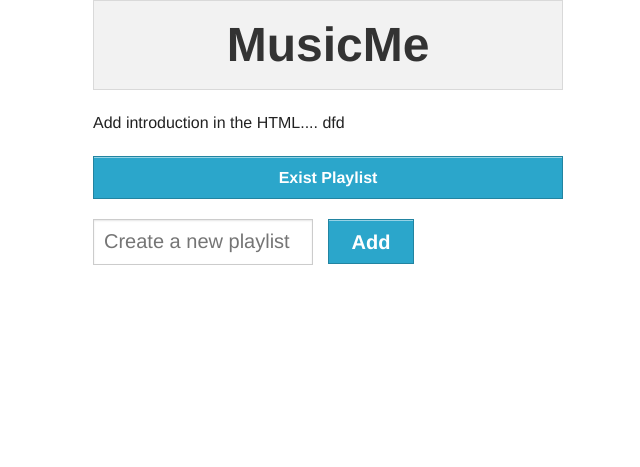
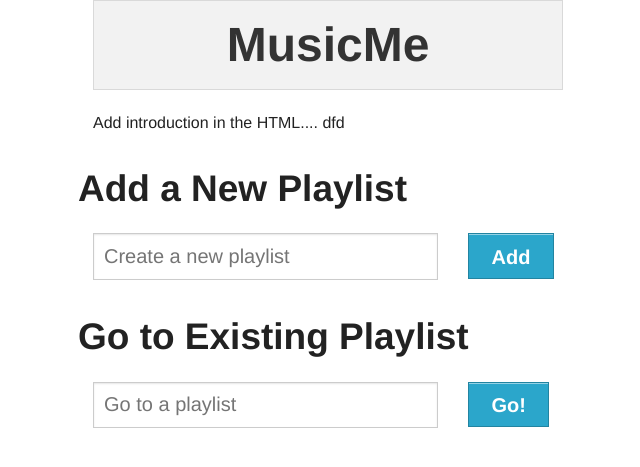
Before and after one commit to vfang/MusicMe, a Django app: page / in a window 1280 px wide. Shown: the top 467 px of the page, without its empty margins (312-952 px from the left). Run offline with Django 3.2, Linux system fonts and the light colour scheme; parts of the project's set-up code (start-up, migrations or seed data) failed here and were passed over; some libraries are stand-ins or nearby versions.

Commit message:
Go to playlist from splash page (using name)

```diff
--- a/playlist/static/playlist/css/musicme.css
+++ b/playlist/static/playlist/css/musicme.css
@@ -74,3 +74,15 @@
 	border-radius: 5px;
 	color: #fff;
 }
+
+#playlistError {
+	padding-bottom: 10px;
+	padding-top: 10px;
+	margin-bottom: 10px;
+	text-align: center;
+	background-color: rgb(198, 15, 19);
+	-webkit-border-radius: 5px;
+	-moz-border-radius: 5px;
+	border-radius: 5px;
+	color: #fff;
+}
--- a/playlist/static/playlist/js/musicme.js
+++ b/playlist/static/playlist/js/musicme.js
@@ -254,10 +254,61 @@ function getCookie(name) {
           });
 
          return false;
+       });
+
+      $('#goToPlaylist').submit(function(e) {
+        console.log($("#goToPlaylists").val());
+        console.log(e);
+        //  $('#addedSongNotif').fadeTo('slow', 1);
+        //  var t = setTimeout(function() {
+        //   $('#addedSongNotif').fadeTo('slow', 0);
+        //   var f = setTimeout(function() {
+        //     $('#addedSongNotif').css("display", "none");
+        //   }, 500);
+        // },3000);
+
+         $.ajax({
+          beforeSend: function(xhr, settings) {
+            xhr.setRequestHeader("X-CSRFToken", csrftoken);
+          },
+          type : 'POST',
+          url : "/api/verifyPlaylist/",
+          data : {
+              'goToPlaylist' : $("#goToPlaylists").val() //$(this).serialize(),
+            },
+            success: function(response) {
+              console.log("found playlist");
+              temp = JSON.parse(response);
+
+              if(temp["message"] == "error") {
+                console.log('playlist does not exist');
+                $('#playlistError').fadeTo('slow', 1);
+               var t = setTimeout(function() {
+                $('#playlistError').fadeTo('slow', 0);
+                var f = setTimeout(function() {
+                  $('#playlistError').css("display", "none");
+                }, 500);
+              },3000);
+              }
+              else {
+              pid = temp["pid"];
+              window.location.href = '/?playlist='+pid;
+              }
+              // $.getJSON(
+              //   '/api/getPlaylist/?playlist=' + params.playlist,
+              // function(data) {
+              //   handleList.SONG_LIST.push(data[data.length -1]);
+              //   clearList();
+              //   handleList.showList(handleList.SONG_LIST);
+              // });
+            },
+            error: function(e, x, r) {
+              console.log("error - could not add song");
+            }
+          });
 
          return false;
        });
-
 
 
 
--- a/playlist/templates/playlist/intro.html
+++ b/playlist/templates/playlist/intro.html
@@ -21,42 +21,6 @@
 
   <script type="text/javascript">
 
-    $(document).ready(function(){
-
-    //var SONG_LIST_temp = [];
-      console.log("ready")
-      {% if song_list %}
-        {% autoescape off %}
-          handleList.SONG_LIST = {{song_list}};
-          handleList.showList(handleList.SONG_LIST);
-          // console.log(SONG_LIST);
-        {% endautoescape %}
-      {% else %}
-        console.log("Error: could not load song list.");
-      {% endif %}
-      //handleList(SONG_LIST);
-      console.log("OK");
-
-      // $("#addSong").submit(function() {
-      //   // e.preventDefault();
-      //   // console.log('hello')
-
-      //   $.ajax({
-      //     url: $(this).action('action'),
-      //     type: $(this).attr('method'),
-      //     data: $(this).serialize(),
-      //   }).done(function ( data ) {
-      //     // if( console && console.log ) {
-      //     //   console.log("Sample of data:", data);
-      //     // }
-      //   });
-
-
-      // });
-
-  })
-
-
   </script>
 
 </head>
@@ -71,109 +35,59 @@
       </div>
       <div class="introPage">
         <p id="intro"> Add introduction in the HTML.... dfd </p>
-        <!-- <input id="newplaylist" value="New Playlist" type="button" class="button" style="width: 100%"/></input> -->
-        <input id="existplaylist" value="Exist Playlist" type="button" class="button" style="width: 100%"/></input>
+      <!--   <input id="existplaylist" value="Exist Playlist" type="button" class="button" style="width: 100%"/></input> -->
       </div>
     </div>
   </div>
   <!-- End Header and Nav -->
   <div class="row">
 
-<!--   <div class="large-6 large-offset-3 columns end">
-      <p style="margin-bottom: 2px;">To add a song, just type in the song name, (a comma), and the artist!<div style="text-align: center;"> E.g. "Mirrors, Justin Timberlake"</div></p>
-  </div> -->
-
- <!-- Nav Sidebar -->
-    <!-- This is source ordered to be pulled to the left on larger screens -->
-    <!-- <div class="large-3 columns ">
-      <div class="panel">
-        <a href="#"><img src="http://placehold.it/300x240&text=[img]" /></a>
-        <h5><a href="#">Your Name</a></h5>
-          <div class="section-container vertical-nav" data-section data-options="deep_linking: false; one_up: true">
-          <section class="section">
-            <h5 class="title"><a href="#">Section 1</a></h5>
-          </section>
-          <section class="section">
-            <h5 class="title"><a href="#">Section 2</a></h5>
-          </section>
-          <section class="section">
-            <h5 class="title"><a href="#">Section 3</a></h5>
-          </section>
-          <section class="section">
-            <h5 class="title"><a href="#">Section 4</a></h5>
-          </section>
-          <section class="section">
-            <h5 class="title"><a href="#">Section 5</a></h5>
-          </section>
-          <section class="section">
-            <h5 class="title"><a href="#">Section 6</a></h5>
-          </section>
-        </div>
-
-      </div>
-    </div> -->
-
    <!-- Main Feed -->
     <!-- This has been source ordered to come first in the markup (and on small devices) but to be to the right of the nav on larger screens -->
     <div id="playlistarea" class="large-6 large-offset-3 columns end">
       <div class="row">
+       <h2>Add a New Playlist</h2>
+        <div class="large-9 columns">
 
-        <div id="addnewplaylist" class="large-8 columns" style="width: 50%;">
-
-          <!--  <form action="/add/?playlist={{pid}}" method="post"> -->
-           <form action="/api/addPlaylist/" method="post" id="addPlaylist">
+          <form action="/api/addPlaylist/" method="post" id="addPlaylist">
             {% csrf_token %}
           <input type="text" placeholder="Create a new playlist" id="playlistName"  style="font-size: 1.25em;" name="playlistName"/>
         </div>
+        <div class="large-3 columns">
           <!-- <a href="#" class="button small" css="float: left;">Submit</a> -->
            <input type="submit" value="Add" class="button small" style="font-size: 1.25em;"/>
          </form>
-      </div>
 
-<!--       <div>
-        <button id="playPlaylistBtn" class="success" style="font-size: 1.25em;">Play All</button>
-        <button id="pausePlaylistBtn" class="alert">Pause</button>
-        <div id="addedSongNotif" style="display:none">Song added to playlist</div>
+       </div>
+     </div>
 
-      <div id="playlist">
+        <div class="row">
+          <h2>Go to Existing Playlist</h2>
+
+        <div class="large-9 columns">
+
+          <form action="" method="post" id="goToPlaylist">
+            {% csrf_token %}
+          <input type="text" placeholder="Go to a playlist" id="goToPlaylists"  style="font-size: 1.25em;" name="goToPlaylist"/>
+        <div id="playlistError" style="display:none">Playlist does not exist</div>
+        </div>
+        <div class="large-3 columns">
+          <!-- <a href="#" class="button small" css="float: left;">Submit</a> -->
+           <input type="submit" value="Go!" class="button small" style="font-size: 1.25em;"/>
+         </form>
+
+
+
+       </div>
+
+        </div>
+
 
       </div>
 
 
 
+</div>
 
-
-    </div> -->
-
-    <!-- Right Sidebar -->
-    <!-- On small devices this column is hidden -->
-    <!-- <aside class="large-3 columns hide-for-small">
-      <p><img src="http://placehold.it/300x440&text=[ad]" /></p>
-      <p><img src="http://placehold.it/300x440&text=[ad]" /></p>
-    </aside> -->
-
-  </div>
-  <!-- Footer -->
-
-  <!-- <footer class="row">
-    <div class="large-12 columns">
-      <hr />
-      <div class="row">
-        <div class="large-5 columns">
-          <p>&copy; Copyright no one at all. Go to town.</p>
-        </div>
-        <div class="large-7 columns">
-          <ul class="inline-list right">
-            <li><a href="#">Section 1</a></li>
-            <li><a href="#">Section 2</a></li>
-            <li><a href="#">Section 3</a></li>
-            <li><a href="#">Section 4</a></li>
-            <li><a href="#">Section 5</a></li>
-            <li><a href="#">Section 6</a></li>
-          </ul>
-        </div>
-      </div>
-    </div>
-  </footer> -->
 </body>
 </html>
--- a/playlist/urls.py
+++ b/playlist/urls.py
@@ -8,5 +8,6 @@ urlpatterns = patterns('',
     url(r'^api/getPlaylist/$', views.getPlaylist),
     url(r'^api/addSong/$', views.addSong),
     url(r'^api/addPlaylist/$', views.addPlaylist),
+    url(r'^api/verifyPlaylist/$', views.verifyPlaylist),
 
 )
--- a/playlist/views.py
+++ b/playlist/views.py
@@ -102,3 +102,23 @@ def addPlaylist(request):
 	print pid
 
 	return HttpResponseRedirect("/?playlist="+str(pid))
+
+def verifyPlaylist(request):
+	playlistName = request.POST['goToPlaylist']
+	print playlistName
+
+	if Playlist.objects.filter(name=playlistName):
+		playlist = Playlist.objects.get(name=playlistName)
+		pid = playlist.id
+
+		return HttpResponse(json.dumps({'message': 'success',
+										'pid' : pid}))
+		# return HttpResponseRedirect("/?playlist="+str(pid))
+	else:
+		print 'Playlist does not exist'
+		context = Context({
+				'error' : True,
+				'playlistName' : playlistName,
+				})
+		return HttpResponse(json.dumps({'message': 'error'}))
+		# return render_to_response('playlist/intro.html', context, context_instance=RequestContext(request))
```
